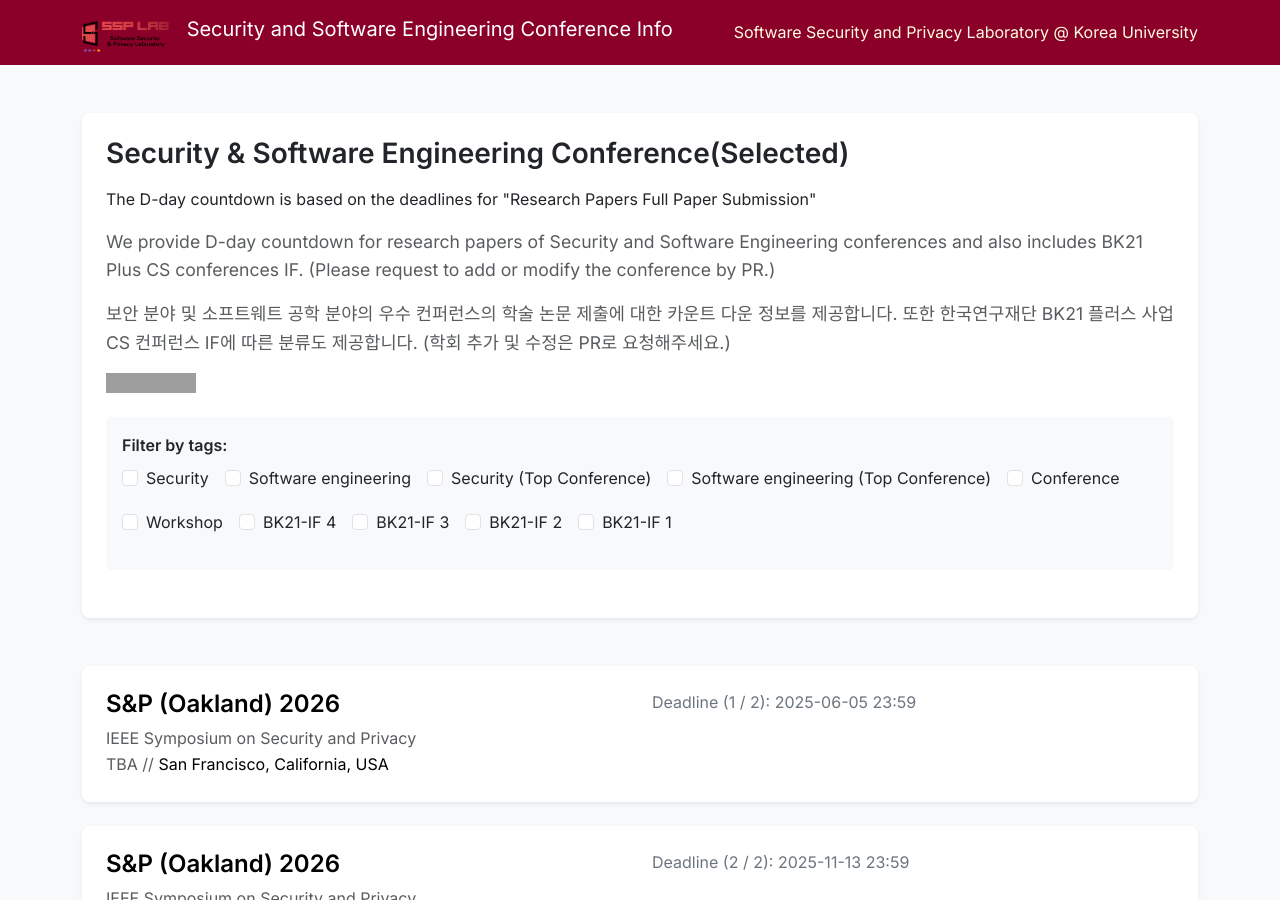
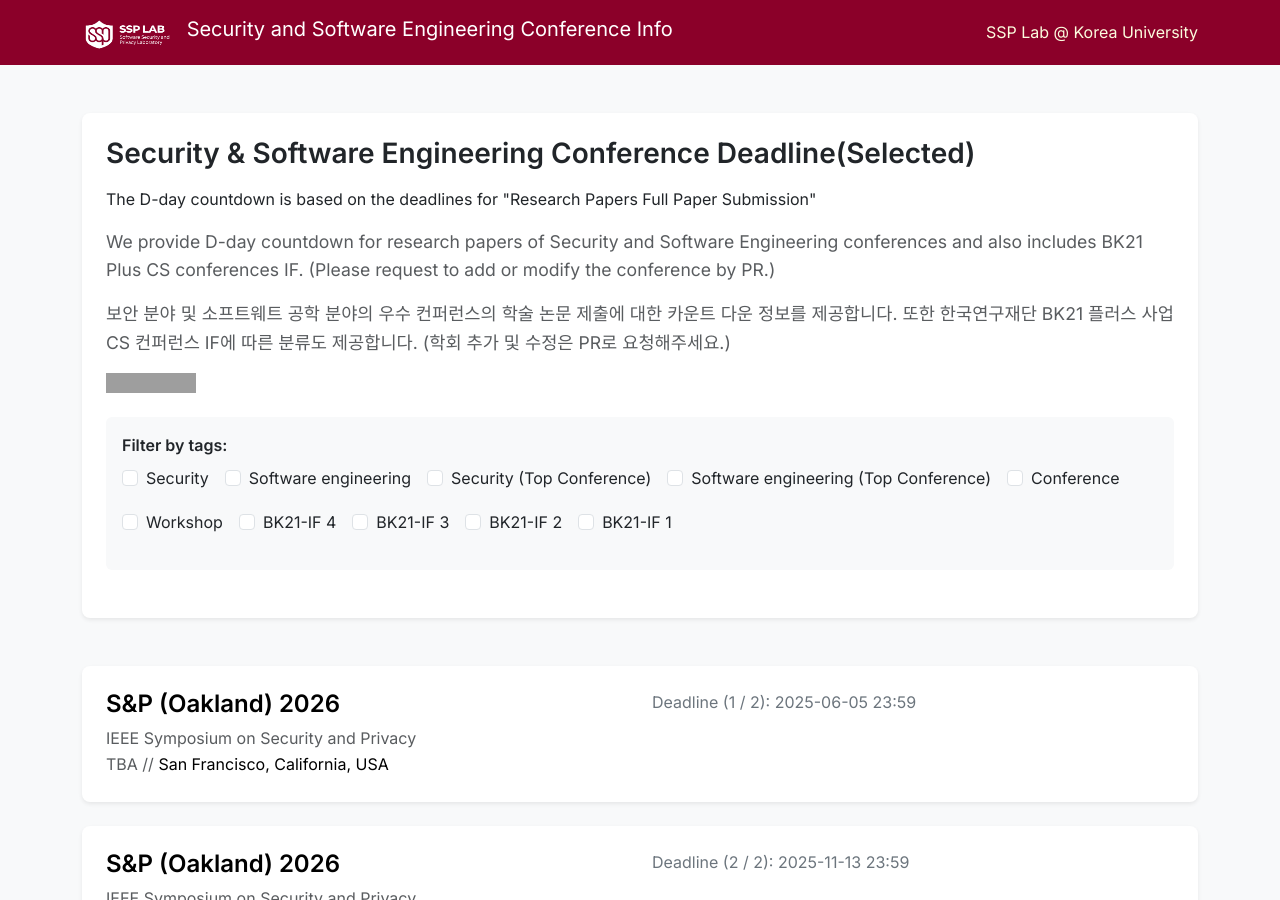
Before and after one commit to heedongy/Sec-Conference-info, a Jekyll site: the page built from index.html, in a window 1280 px wide and 900 px high. Built offline with Jekyll 4.4.1, drawn with Linux system fonts in a browser that asks for light colours; nearby versions of some CDN libraries; grey boxes are pictures that could not be loaded.

Commit message:
Change Lab logo

```diff
--- a/index.html
+++ b/index.html
@@ -23,7 +23,7 @@
           <div class="container">
             <a class="navbar-brand" href="#">
                         <img src="/static/img/logo.png" alt="SSP" width="91" height="35" class="d-inline-block align-text-top me-2">
-            {{ site.title }}  <a href="https://ssp.korea.ac.kr" class="text-decoration-none" style="color: #fcfcde;">Software Security and Privacy Laboratory @ Korea University</a>
+            {{ site.title }}  <a href="https://ssp.korea.ac.kr" class="text-decoration-none" style="color: #fcfcde;"> SSP Lab @ Korea University</a>
             </a>
           </div>
         </nav>
@@ -33,7 +33,7 @@
         <div class="card-body">
           <div class="row align-items-center mb-4">
             <div class="col-lg-12">
-              <h3>Security & Software Engineering Conference(Selected)</h3>
+              <h3>Security & Software Engineering Conference Deadline(Selected)</h3>
               <p> The D-day countdown is based on the deadlines for "Research Papers Full Paper Submission"</p>
               <p class="lead text-muted">{{ site.english_description }}</p>
               <p class="lead text-muted">{{ site.description }}</p>
```
Also changed, not shown: static/img/favicon.png, static/img/logo.png.
